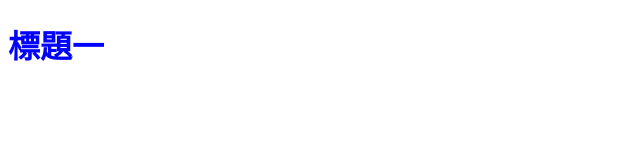
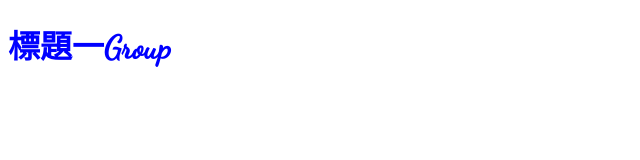
Before and after one commit to qasw77564/HC_ZL_Web, a plain HTML site: page index.html in a window 1280 px wide. Shown: the whole page, without its empty margins (0-640 px from the left). Drawn offline with Linux system fonts and the light colour scheme.

Commit message:
導入字型

```diff
--- a/index.html
+++ b/index.html
@@ -7,6 +7,6 @@
     <link rel="stylesheet" href="style.css">
 </head>
 <body>
-    <h1>標題一</h1>
+    <h1>標題一Group</h1>
 </body>
 </html>
--- a/style.scss
+++ b/style.scss
@@ -1,3 +1,9 @@
-h1{
+// @import url('https://fonts.googleapis.com/css2?family=Nunito&display=swap');
+@import url('https://fonts.googleapis.com/css2?family=Dancing+Script&family=Nunito&display=swap');
+
+h1 {
     color: blue;
+    // font-family: 'Nunito', sans-serif;
+    font-family: 'Dancing Script', cursive;
+    // font-family: 'Nunito', sans-serif;
 }
```
Also changed, not shown: style.css, 1 other file.
